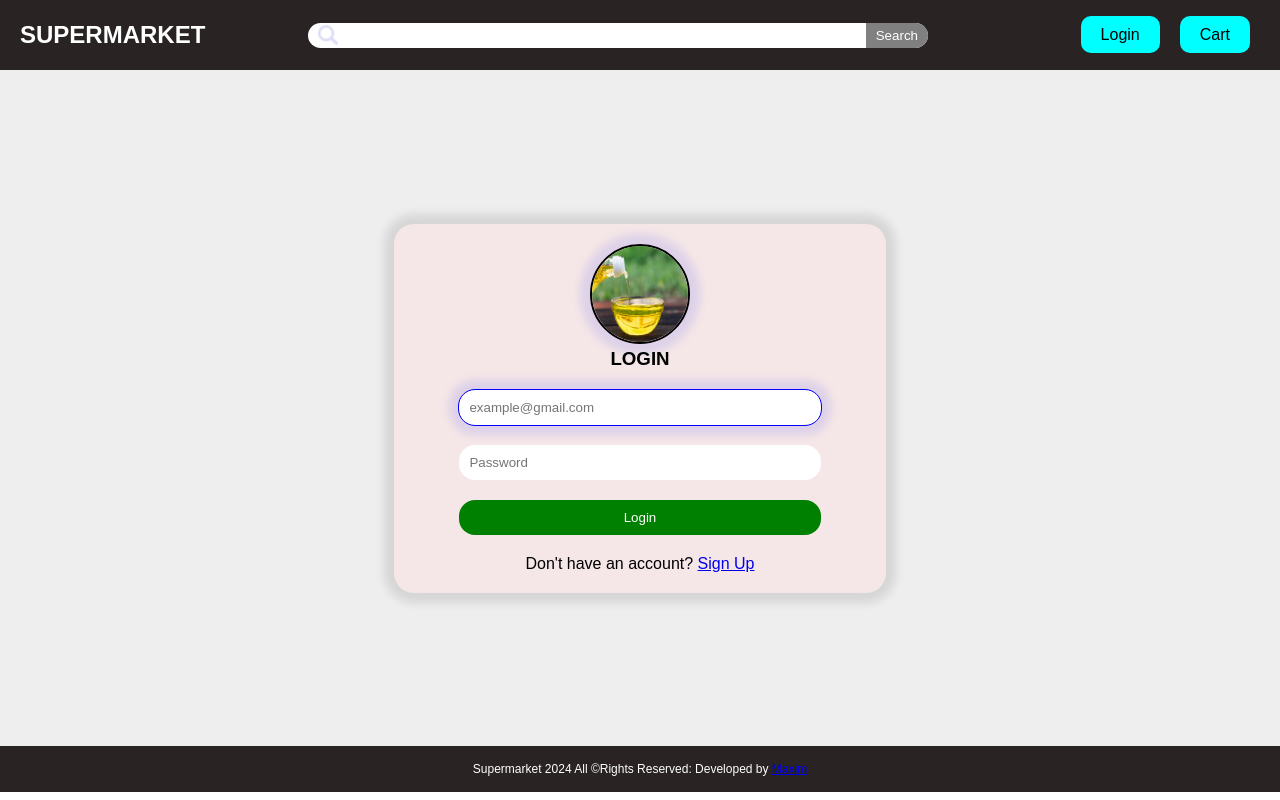
After one commit to jennermaxim/supermarket.com, a PHP site: page /login.php in a window 1280 px wide. The commit adds this page. Run offline with PHP 8.4, Linux system fonts and the light colour scheme.

Commit message:
Sing Up and Login page

```diff
--- a/assets/css/style.css
+++ b/assets/css/style.css
@@ -18,6 +18,11 @@ body {
     color: #fff;
     padding: 10px 20px;
     width: 100%;
+}
+
+.header .logo a {
+    text-decoration: none;
+    color: #fff;
 }
 
 .header .logo h1 {
@@ -181,6 +186,7 @@ body {
     background-color: rgb(245, 231, 231);
     border-radius: 20px;
     width: 100%;
+    margin: 20px 0;
     box-shadow: 0px 0px 10px 10px rgba(0, 0, 0, 0.1);
 }
 
@@ -225,7 +231,7 @@ body {
 
 .container .section .items .item .name-details .btn {
     width: 100%;
-    background-color: rgb(101, 212, 91);
+    background-color: aqua;
     border-radius: 5px;
     padding: 5px;
     margin-top: 10px;
@@ -236,7 +242,7 @@ body {
 /* CHEKOUT STYLE */
 .container .orders {
     width: 55%;
-    height: calc(100vh - 224px);
+    height: calc(100vh - 124px);
     border-radius: 16px;
     margin: 2%;
     float: left;
@@ -244,7 +250,7 @@ body {
     box-shadow: 0px 0px 10px 10px rgba(0, 0, 0, 0.1);
 }
 
-.container .orders .header{
+.container .orders .header {
     padding: 0;
     margin: 0;
     background-color: gainsboro;
@@ -256,7 +262,7 @@ body {
     justify-content: center;
 }
 
-.container .orders .header h1{
+.container .orders .header h1 {
     padding: 0;
     margin: 0;
 }
@@ -286,6 +292,8 @@ body {
 
 .container .orders .tab ul li .cart {
     display: inline-flex;
+    align-items: center;
+    justify-content: center;
 }
 
 .container .orders .tab ul li .cart .cart-items {
@@ -314,23 +322,23 @@ body {
     background-color: transparent;
 }
 
-.bottom{
+.bottom {
     margin-bottom: 0px;
     width: 100%;
 }
 
-.bottom h1{
+.bottom h1 {
     padding: 16px;
     text-align: right !important;
     margin-right: 16px;
 }
 
-.bottom h1 span{
+.bottom h1 span {
     background-color: #fff;
 
 }
 
-.container .cashout{
+.container .cashout {
     float: left;
     width: 37%;
     /* box-shadow: 0px 0px 10px 10px rgba(0, 0, 0, 0.1); */
@@ -340,26 +348,147 @@ body {
     /* border-radius: 16px; */
 }
 
-.container .cashout .profile{
+.container .cashout .profile {
     float: left;
     width: 100%;
     box-shadow: 0px 0px 10px 10px rgba(0, 0, 0, 0.1);
-    padding: 2%;
     /* margin-top: 2%; */
     height: calc(100vh - 360px);
     border-radius: 16px;
 }
-.container .cashout .payment{
+
+.container .cashout .payment {
     float: left;
     width: 100%;
     box-shadow: 0px 0px 10px 10px rgba(0, 0, 0, 0.1);
-    padding: 2%;
     margin-top: 6%;
-    height: calc(100vh - 460px);
+    height: calc(100vh - 360px);
     border-radius: 16px;
 }
 
+/* PROFILE STYLE */
+.profile table {
+    width: 100%;
+    height: 100% !important;
+}
 
+.profile table .th1 {
+    background-color: gray;
+    border-radius: 10px 10px 0px 0px;
+}
+
+.profile table tr .th2 {
+    text-align: left;
+    padding-left: 10px;
+}
+
+.profile table tr .th3 {
+    text-align: center;
+    background-color: rgb(167, 144, 144);
+}
+
+/* PAYMENT METHODE STAYLE */
+.payment h1 {
+    text-align: center;
+    padding: 6px;
+    font-size: 20px;
+}
+
+.payment form {
+    width: 100%;
+    padding: 0 20px;
+    text-align: center;
+}
+
+.payment form .pay-radio {
+    float: left;
+    margin-left: 130px;
+}
+
+.payment form .pay-span {
+    float: left;
+    margin-left: 20px;
+}
+
+.payment form .pay-btn {
+    width: 60%;
+    padding: 12px;
+    border: none;
+    cursor: pointer;
+    background-color: green;
+    color: #fff;
+    border-radius: 16px;
+    border-style: none;
+    margin-top: 10px;
+    outline: none;
+}
+
+.payment form .pay-btn:hover {
+    background-color: rgb(49, 234, 49);
+    box-shadow: 0px 0px 10px 10px rgba(49, 234, 49, 0.1);
+}
+
+/* LOGIN STYLE */
+.container .height {
+    height: calc(100vh - 175px);
+    display: flex;
+    justify-content: center;
+    align-items: center;
+}
+
+.container .section1 {
+    display: flex;
+    flex-direction: column;
+    align-items: center;
+    background-color: rgb(245, 231, 231);
+    border-radius: 20px;
+    width: 40%;
+    box-shadow: 0px 0px 10px 10px rgba(0, 0, 0, 0.1);
+}
+
+/* FORM */
+.container .section1 form {
+    width: 100%;
+    padding: 20px;
+}
+
+.container .section1 form img {
+    border: 2px solid black;
+    border-radius: 50px;
+    box-shadow: 0px 0px 10px 10px rgba(0, 0, 255, 0.1);
+}
+
+.container .section1 form h3 {
+    margin: 0;
+    padding: 0;
+}
+
+.container .section1 form input,
+.container .section1 form select {
+    width: 80%;
+    padding: 10px;
+    margin-top: 20px;
+    background-color: #fff;
+    outline: none;
+    border-radius: 16px;
+    border-style: none;
+}
+
+.container .section1 form input:focus {
+    outline: 1px solid blue;
+    box-shadow: 0px 0px 10px 10px rgba(0, 0, 255, 0.1);
+}
+
+.container .section1 form .login-btn {
+    cursor: pointer;
+    background-color: green;
+    color: #fff;
+    margin-bottom: 20px;
+}
+
+.container .section1 form .login-btn:hover {
+    background-color: rgb(10, 90, 10);
+}
 
 /* FOOTER STYLE */
 
--- /dev/null
+++ b/includes/config.php
@@ -0,0 +1,9 @@
+<?php
+error_reporting(0);
+define('DB_HOST', "localhost");
+define('DB_USER', "root");
+define('DB_PASS', "");
+define('DB_NAME', "supermarket_db");
+
+$conn = mysqli_connect(DB_HOST, DB_USER, DB_PASS, DB_NAME)
+or die('<font size="24px">Error Establishing Database Connection</font>');
--- a/includes/header.php
+++ b/includes/header.php
@@ -1,3 +1,4 @@
+<?php include 'config.php'; ?>
 <!DOCTYPE html>
 <html lang="en">
 
@@ -9,10 +10,12 @@
     <link rel="stylesheet" href="assets/css/style.css">
 </head>
 
-<body>
+<body oncontextmenu="return false">
     <nav class="header">
         <div class="logo">
-            <h1>SUPERMARKET</h1>
+            <a href="index.php">
+                <h1>SUPERMARKET</h1>
+            </a>
         </div>
         <div class="search">
             <form method="post">
@@ -23,7 +26,7 @@
         </div>
         <div class="links">
             <ul>
-                <li><a class="link" href="#">Login</a></li>
+                <li><a class="link" href="login.php">Login</a></li>
                 <li><a class="link" href="#">Cart</a>
                     <div class="tab">
                         <ul>
--- /dev/null
+++ b/login.php
@@ -0,0 +1,19 @@
+<?php include 'includes/header.php' ?>
+<div class="container">
+    <center class="height">
+        <div class="section1">
+            <form method="post">
+                <img src="images/cookingoil.jpeg" width="100px" height="100px" alt="" srcset="">
+                <h3>LOGIN</h3>
+                <input type="email" name="email" id="" placeholder="example@gmail.com" autofocus required>
+                <br>
+                <input type="password" name="password" id="" placeholder="Password" required>
+                <br>
+                <input type="submit" name="submit" class="login-btn" value="Login">
+                <br>
+                <span>Don't have an account? <a href="signup.php">Sign Up</a></span>
+            </form>
+        </div>
+    </center>
+</div>
+<?php include 'includes/footer.php' ?>
```
Also changed, not shown: checkout.php (+41 -2 lines), index.php (+23 -23 lines), signup.php (added, +35 -0 lines).
